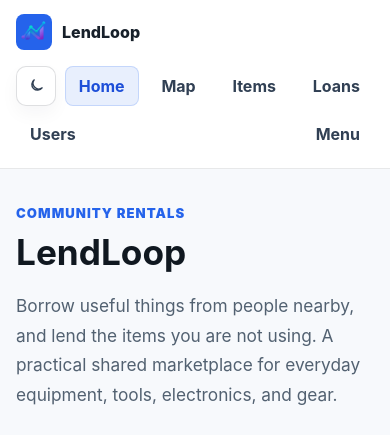
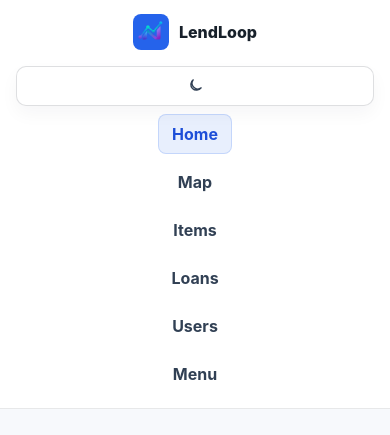
Before and after one commit to N-xus-LL/web-app, a React (Vite) app in the folder frontend/: page / in a window 390 px wide. Shown: the top 435 px of the page. Built offline with nearby package versions, Linux system fonts and the light colour scheme; no server answers.

Commit message:
feat(Web interface): Testing, bug fixing for web interface (DEV-121)

```diff
--- a/frontend/src/index.css
+++ b/frontend/src/index.css
@@ -1452,6 +1452,16 @@ display: flex;
 }
 
 @media (max-width: 780px) {
+
+  .site-header {
+    position: static;
+}
+
+.brand{
+    display: inline-flex;           /* Make <a> a flex container */
+    align-items: center;            /* Vertical centering */
+    justify-content: center;        /* Horizontal centering */
+}
   .nav {
     min-height: auto;
     flex-direction: column;
@@ -1459,9 +1469,31 @@ display: flex;
     padding: 14px 0;
   }
 
+  .dropdown{
+    width: 100%;
+     justify-content: center;
+  }
+
+  .dropdown-button{
+    width: 100%;
+     justify-content: center;
+     width: stretch;
+  }
+  .theme-toggle {
+    width: 100%;
+     justify-content: center;
+  }
+  .nav-link {
+        width: stretch;
+            text-align: center;
+  }
+
   .nav-links {
     flex-wrap: wrap;
     justify-content: space-between;
+    align-items: center;
+    gap: 8px;
+    flex-direction: column;
   }
 
   .hero,
```
